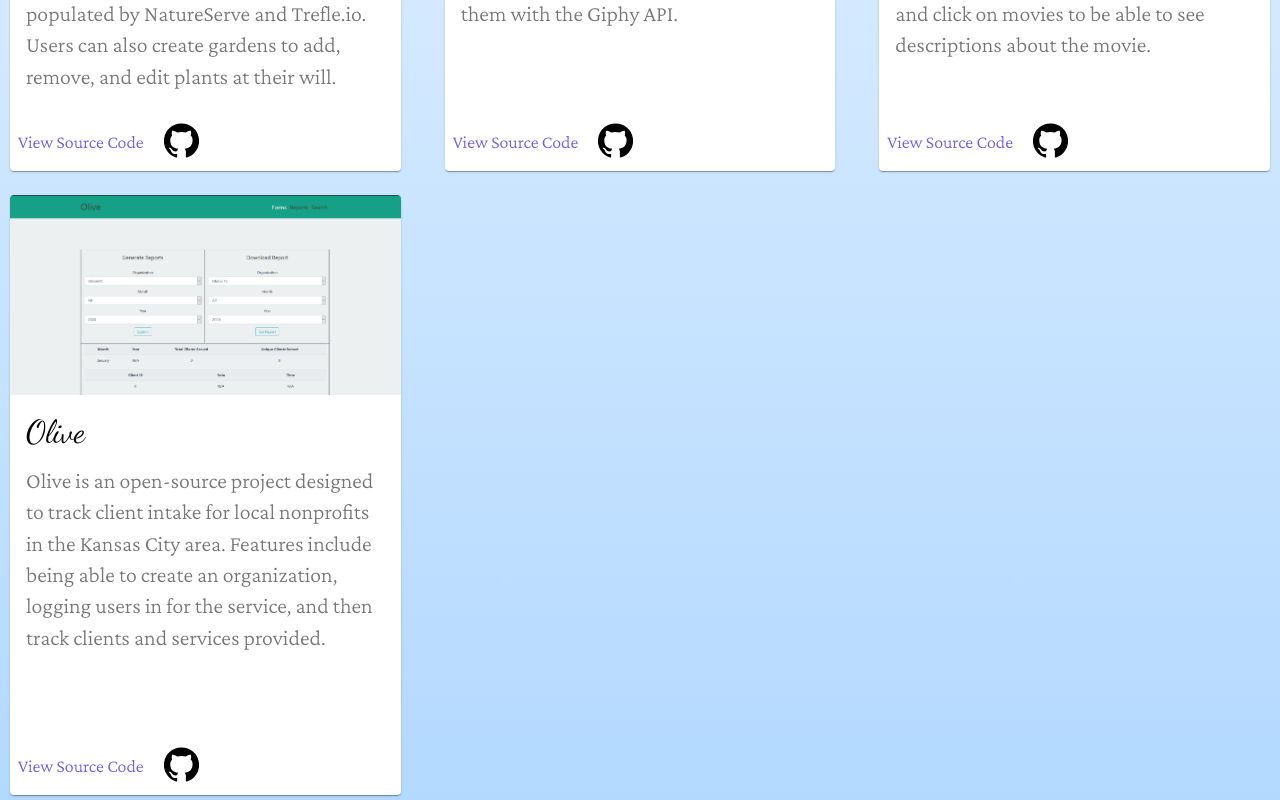
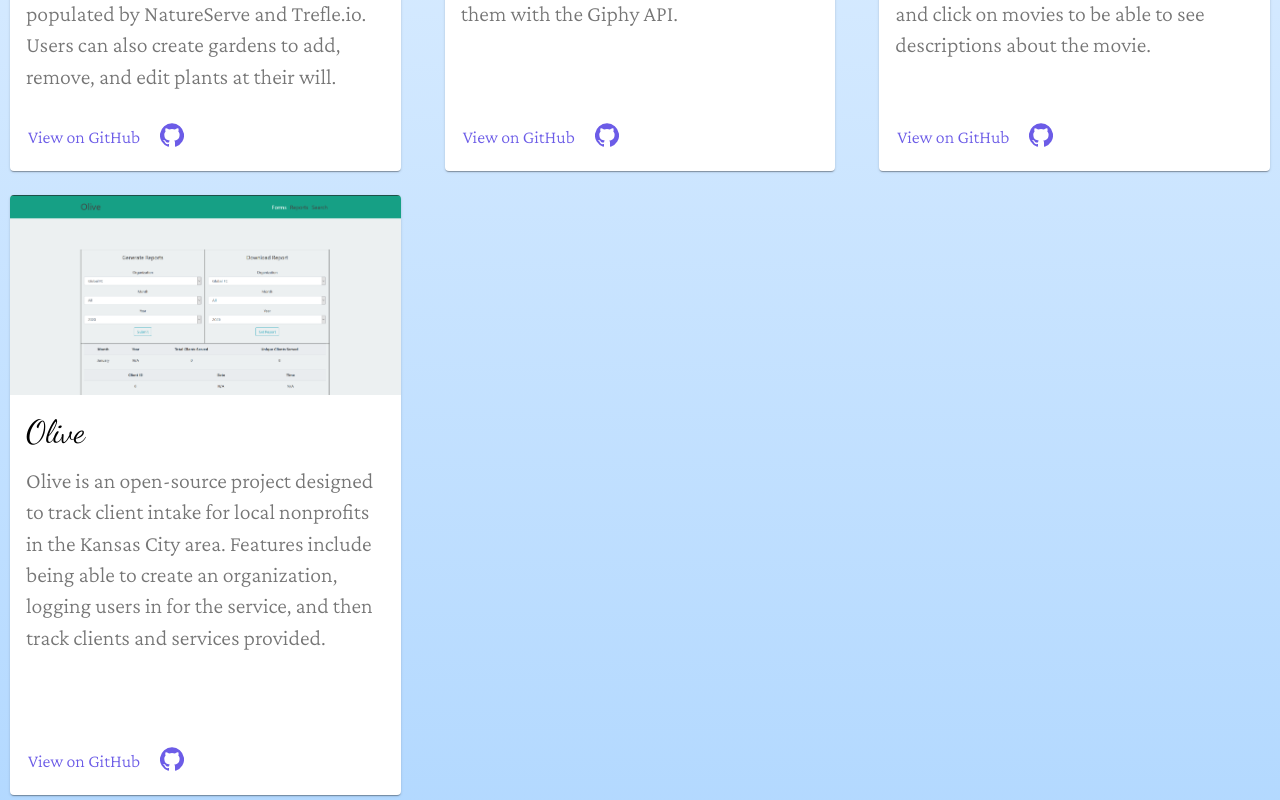
Before and after one commit to Johnshandsable/portfolio, a React (Create React App) app: page / in a window 1280 px wide. Shown: the part 1080-1880 px from the top of the page. Built offline with nearby package versions, Linux system fonts and the light colour scheme.

Commit message:
cleaned up header

```diff
--- a/src/components/Header/Header.jsx
+++ b/src/components/Header/Header.jsx
@@ -43,7 +43,7 @@ export default function Header() {
           href={process.env.PUBLIC_URL + "ShandsJohn-R.pdf"}
           color="secondary"
           variant="contained"
-          endIcon={<GetAppIcon />}
+          starticon={<GetAppIcon />}
         >
           Download Resume
         </Button>
--- a/src/components/ProjectsSection/ProjectsSection.jsx
+++ b/src/components/ProjectsSection/ProjectsSection.jsx
@@ -22,7 +22,7 @@ function ProjectsSection() {
       height: 300,
     },
     link: {
-      color: "black",
+      color: "#6c5ce7",
       fontSize: 18,
     },
     title: {
@@ -36,6 +36,7 @@ function ProjectsSection() {
     source: {
       fontFamily: "Crimson Pro, serif",
       fontSize: 18,
+      paddingLeft: 10,
     },
     cardImage: {
       height: 200,
@@ -121,17 +122,12 @@ function ProjectsSection() {
                 </CardContent>
               </CardActionArea>
               <CardActions>
-                <Typography
-                  variant="body2"
-                  color="secondary"
-                  component="p"
-                  className={classes.source}
-                >
-                  View Source Code
+                <Typography color="secondary" className={classes.source}>
+                  View on GitHub
                 </Typography>
                 <IconButton>
                   <Link className={classes.link} href={project.source}>
-                    <GitHubIcon fontSize="large" />
+                    <GitHubIcon fontSize="medium" />
                   </Link>
                 </IconButton>
               </CardActions>
```
